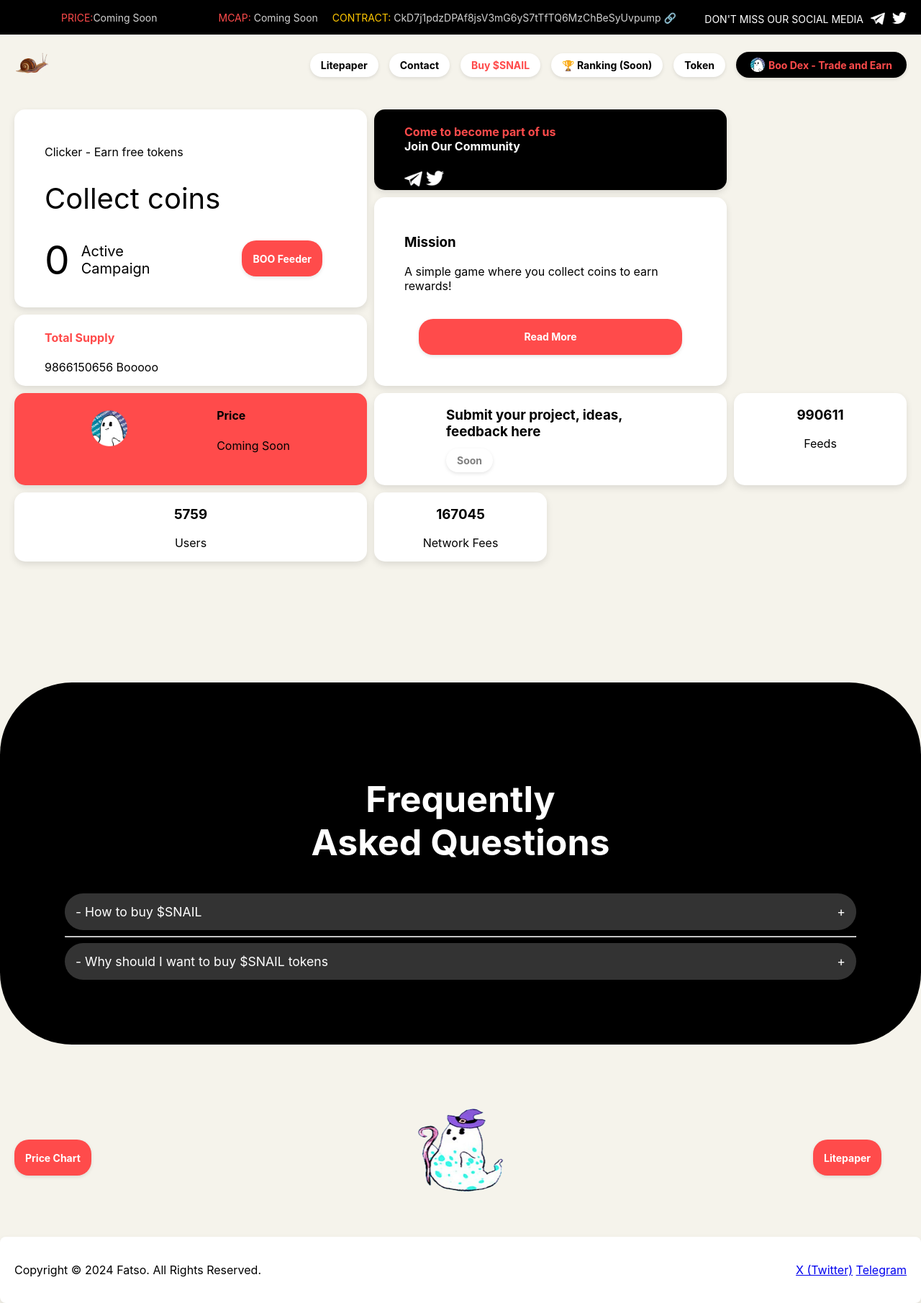
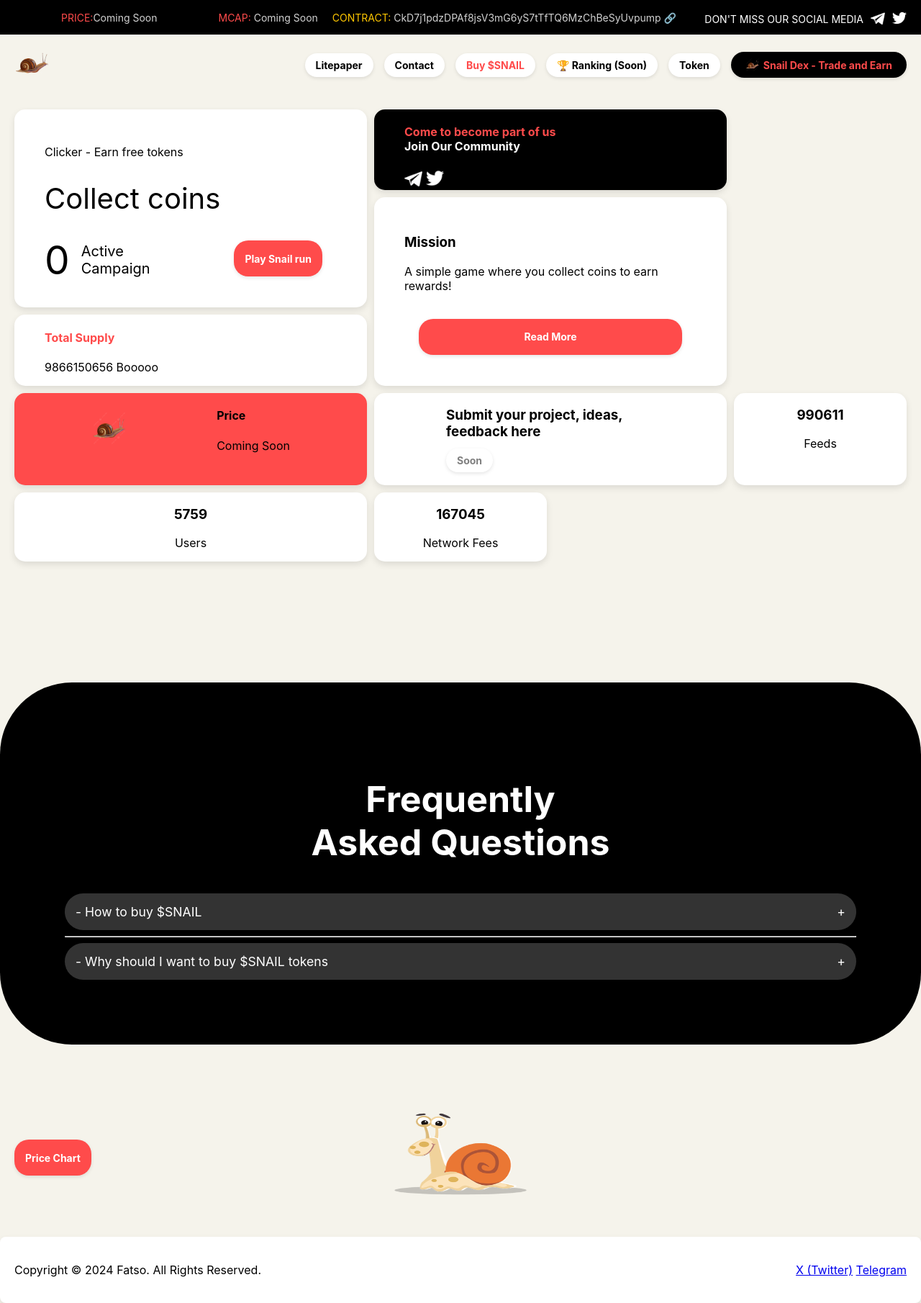
Before and after one commit to oneentisdev/game-dev, a plain HTML site: page snail-website/index.html in a window 1280 px wide. Shown: the whole page at 72% size. Drawn offline with Linux system fonts and the light colour scheme.

Commit message:
updated index.html

```diff
--- a/snail-website/index.html
+++ b/snail-website/index.html
@@ -526,10 +526,10 @@
   <div class="menu">
     <a href="files/boo-litepaper-version-1-0-november-2024-1 .pdf" download="">Litepaper</a>
     <a href="#contact">Contact</a>
-    <a href="https://pump.fun/FYFdPGyUbDiozGZnXhksvJ3xjtz9GUjLjxBoGG5gpump" class="buy">Buy $SNAIL</a>
+    <a href="https://pump.fun/CkD7j1pdzDPAf8jsV3mG6yS7tTfTQ6MzChBeSyUvpump" class="buy">Buy $SNAIL</a>
     <a href="#ranking">🏆 Ranking (Soon)</a>
-    <a href="https://solscan.io/token/FYFdPGyUbDiozGZnXhksvJ3xjtz9GUjLjxBoGG5gpump">Token</a>
-    <a href="#trade" class="highlighted"><img src="assets/circle logo.png" alt="Ghost"> Boo Dex - Trade and Earn</a>
+    <a href="https://solscan.io/token/CkD7j1pdzDPAf8jsV3mG6yS7tTfTQ6MzChBeSyUvpump">Token</a>
+    <a href="#trade" class="highlighted"><img src="assets/snail-logo.png" alt="Ghost"> Snail Dex - Trade and Earn</a>
   </div>
 </div>
 
@@ -550,7 +550,7 @@
         </div>
       </div>
       <div class="btn">
-        <a href="#">BOO Feeder</a>
+        <a href="https://glittering-belekoy-ecb5bb.netlify.app/">Play Snail run</a>
       </div>
     </div>
 
@@ -592,7 +592,7 @@
 
   <div class="item mini-grid price-content centered text-align-left" style="background-color: #ff4b4b;">
     <div class="price">
-      <img src="assets/circle logo.png" class="price-photo">
+      <img src="assets/snail-logo.png" class="price-photo">
       <div>
         <h4>Price</h4>
         <p>Coming Soon</p>
@@ -654,14 +654,14 @@
     <div class="maincontent" style="padding-top: 5%;">
       <div class="main-content" style="padding-top: 1%;">
           <div class="btn">
-            <a href="https://pump.fun/FYFdPGyUbDiozGZnXhksvJ3xjtz9GUjLjxBoGG5gpump">Price Chart</a>
+            <a href="https://pump.fun/coin/CkD7j1pdzDPAf8jsV3mG6yS7tTfTQ6MzChBeSyUvpump">Price Chart</a>
           </div>
           <div class="icon-css">
-              <img src="assets/boocoinweb.png" alt="Ghost Image"/>
+              <img src="assets/snail.webp" alt="Ghost Image"/>
           </div>
-          <div class="btn">
+          <!-- <div class="btn">
             <a href="files/boo-litepaper-version-1-0-november-2024-1 .pdf" download>Litepaper</a>
-          </div>
+          </div> -->
       </div>
     </div>
 
```
Also changed, not shown: snail-website/assets/boocoinweb.png (deleted), snail-website/assets/boocoinweb1.png (deleted), snail-website/assets/circle logo.png (deleted), snail-website/assets/snail.webp (added).
